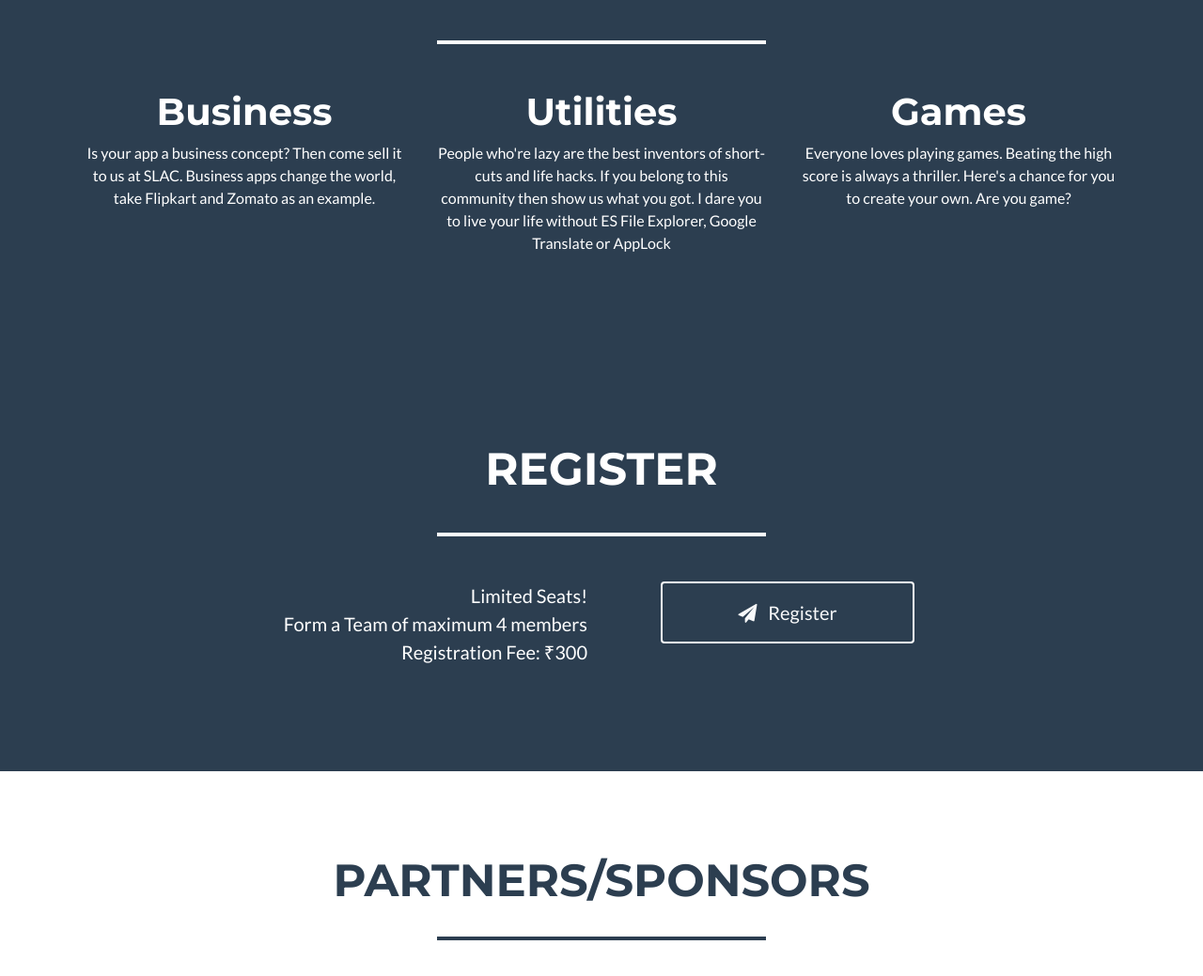
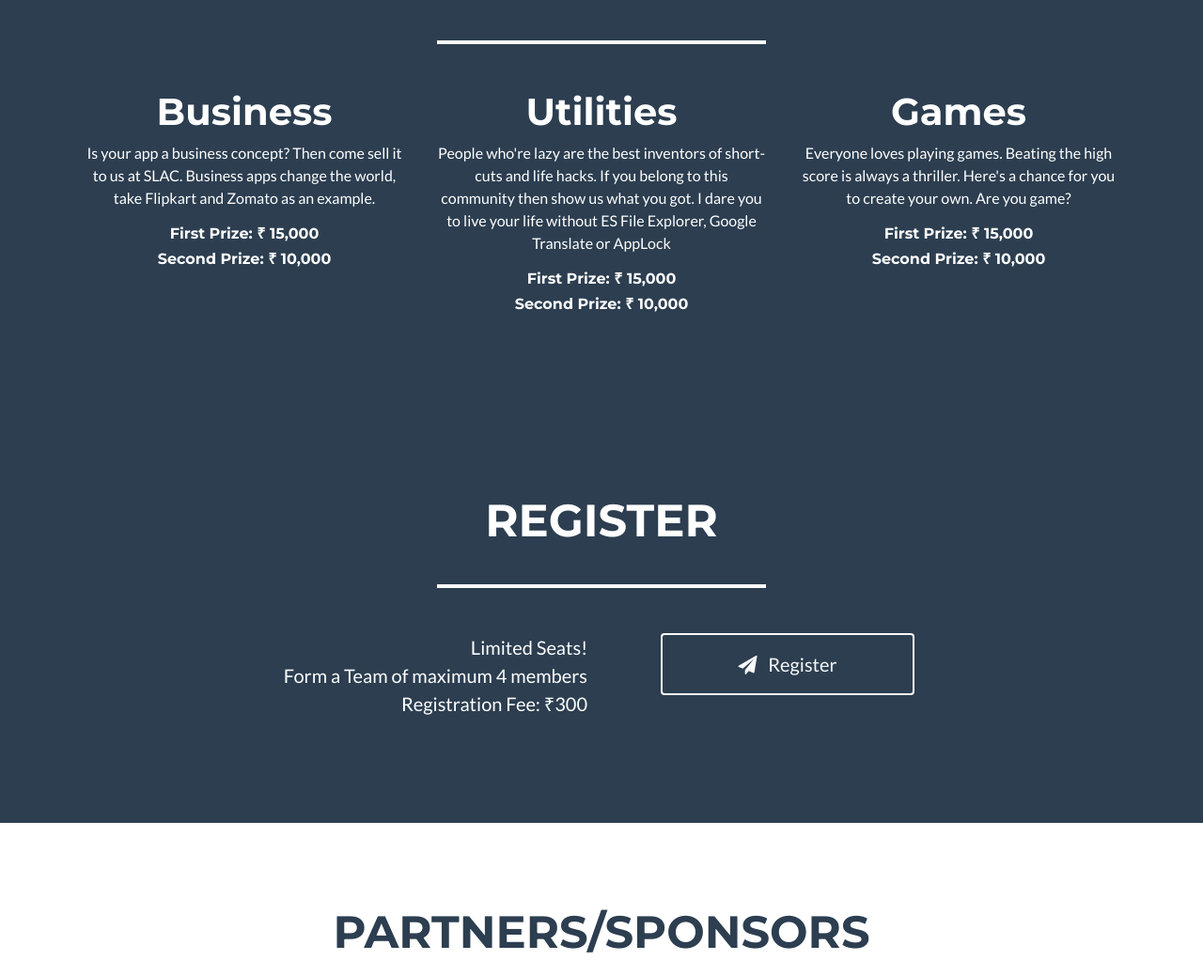
Before and after one commit to vineeth-cnbr/SLAC-2018, a website with bundled scripts: page index.html in a window 1280 px wide. Shown: the part 2381-3420 px from the top of the page at 94% size. Built offline with nearby package versions, Linux system fonts and the light colour scheme.

Commit message:
₹₹₹

```diff
--- a/index.html
+++ b/index.html
@@ -138,18 +138,25 @@
             <div class="col-sm-12 col-md-4 text-center">
               <h1> <span class="bigg">B</span>usiness</h1>
               <p>Is your app a business concept? Then come sell it to us at SLAC.
-                Business apps change the world, take Flipkart and Zomato as an example.</div>
+                Business apps change the world, take Flipkart and Zomato as an example.</p>
+                <h6>First Prize:  <span style="font-family: Arial">₹</span> 15,000</h6>
+                <h6>Second Prize:  <span style="font-family: Arial">₹</span> 10,000</h6>
+            </div>
             <div class="col-sm-12 col-md-4 text-center">
               <h1><span class="bigg">U</span>tilities</h1>
               <p>People who're lazy are the best inventors of short-cuts and life hacks.
                 If you belong to this community then show us what you got. I dare you to live your life without ES File Explorer,
                  Google Translate or AppLock</p>
+                <h6>First Prize:  <span style="font-family: Arial">₹</span> 15,000</h6>
+                <h6>Second Prize:  <span style="font-family: Arial">₹</span> 10,000</h6>
             </div>
             <div class="col-sm-12 col-md-4 text-center">
               <h1><span class="bigg">G</span>ames</h1>
               <p>Everyone loves playing games. Beating the high score is always a thriller.
                 Here's a chance for you to create your own.
                 Are you game?</p>
+                <h6>First Prize:  <span style="font-family: Arial">₹</span> 15,000</h6>
+                <h6>Second Prize:  <span style="font-family: Arial">₹</span> 10,000</h6>
             </div>
           </div>
       </div>
```
